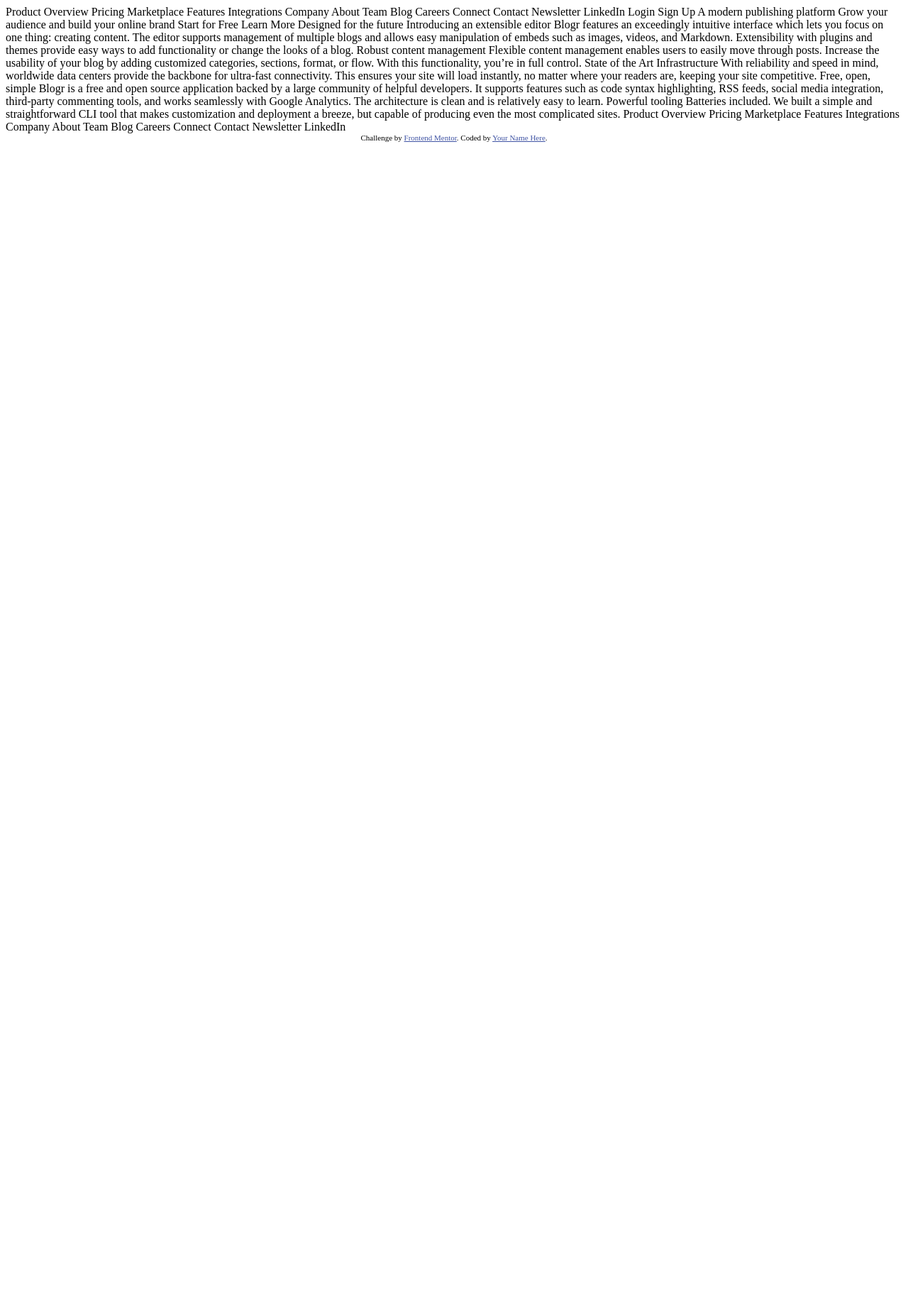
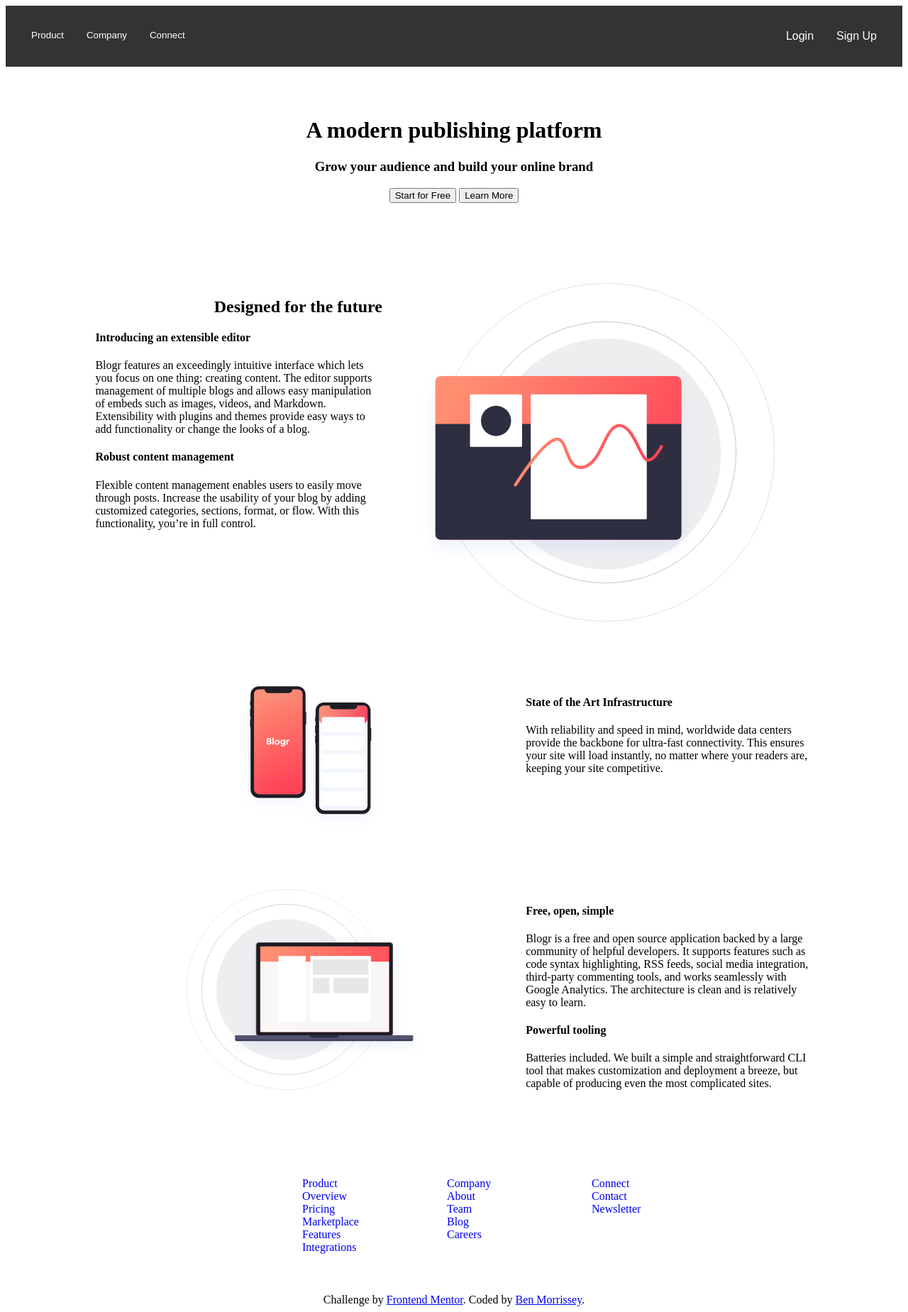
Before and after one commit to bmor2509/blogr, a plain HTML site: page index.html in a window 1280 px wide. Shown: the whole page at 71% size. Before the commit the page ends 800 px from the top, so only its background shows below. Drawn offline with Linux system fonts and the light colour scheme.

Commit message:
Initial structuring of site with minimal css. Not yet responsive

```diff
--- a/index.html
+++ b/index.html
@@ -5,95 +5,178 @@
   <meta name="viewport" content="width=device-width, initial-scale=1.0"> <!-- displays site properly based on user's device -->
 
   <link rel="icon" type="image/png" sizes="32x32" href="./images/favicon-32x32.png">
+  <link rel="stylesheet" href="styles/styles.css">
 
   <title>Frontend Mentor | [Blogr]</title>
 
-  <!-- Feel free to remove these styles or customise in your own stylesheet 👍 -->
-  <style>
-    .attribution { font-size: 11px; text-align: center; }
-    .attribution a { color: hsl(228, 45%, 44%); }
-  </style>
+
+
 </head>
+
 <body>
-  Product
+  <div class="navigation">
 
-  Overview
-  Pricing
-  Marketplace
-  Features
-  Integrations
+      <div class = "dropdown">
+        <button class = "dropdownBtn">
+          Product
+        </button>
+        <div class = "dropdown-content">
+          <a href="#">Overview</a>
+          <a href="#">Pricing</a>
+          <a href="#">Marketplace</a>
+          <a href="#">Features</a>
+          <a href="#">Integrations</a>
+        </div>
+      </div>
 
-  Company
+      <div class = "dropdown">
+        <button class = "dropdownBtn">
+          Company
+        </button>
+        <div class = "dropdown-content">
+          <a href="#">About</a>
+          <a href="#">Team</a>
+          <a href="#">Blog</a>
+          <a href="#">Careers</a>
+        </div>
+      </div>
 
-  About
-  Team
-  Blog
-  Careers
+      <div class = "dropdown">
+        <button class = "dropdownBtn">
+          Connect
+        </button>
+        <div class = "dropdown-content">
+          <a href="#">Contact</a>
+          <a href="#">Newsletter</a>
+          <a href="#">LinkedIn</a>
+        </div>
+      </div>
 
-  Connect
+      <div class = "right-links">
+        <a href = "#">Login</a>
+        <a href = "#">Sign Up</a>
+      </div>
 
-  Contact
-  Newsletter
-  LinkedIn
+  </div>
 
-  Login
-  Sign Up
 
-  A modern publishing platform
-  Grow your audience and build your online brand
 
-  Start for Free
-  Learn More
+  <div class = "title-area">
+    <h1>A modern publishing platform</h1>
+    <h3>Grow your audience and build your online brand</h3>
 
-  Designed for the future
+    <div class= incentives>
+      <button>Start for Free</button>
+      <button>Learn More</button>
+    </div>
 
-  Introducing an extensible editor
-  Blogr features an exceedingly intuitive interface which lets you focus on one thing: creating content.
-  The editor supports management of multiple blogs and allows easy manipulation of embeds such as images,
-  videos, and Markdown. Extensibility with plugins and themes provide easy ways to add functionality or
-  change the looks of a blog.
 
-  Robust content management
-  Flexible content management enables users to easily move through posts. Increase the usability of your blog
-  by adding customized categories, sections, format, or flow. With this functionality, you’re in full control.
+  </div>
 
-  State of the Art Infrastructure
-  With reliability and speed in mind, worldwide data centers provide the backbone for ultra-fast connectivity.
-  This ensures your site will load instantly, no matter where your readers are, keeping your site competitive.
+  <main>
+<div class = "section-one">
 
-  Free, open, simple
-  Blogr is a free and open source application backed by a large community of helpful developers. It supports
-  features such as code syntax highlighting, RSS feeds, social media integration, third-party commenting tools,
-  and works seamlessly with Google Analytics. The architecture is clean and is relatively easy to learn.
+  <div class="section-one-text">
+  <h2>Designed for the future</h2>
 
-  Powerful tooling
-  Batteries included. We built a simple and straightforward CLI tool that makes customization and deployment a breeze, but
-  capable of producing even the most complicated sites.
+  <h4>Introducing an extensible editor</h4>
+  <p>Blogr features an exceedingly intuitive interface which lets you focus on one thing: creating content.
+    The editor supports management of multiple blogs and allows easy manipulation of embeds such as images,
+    videos, and Markdown. Extensibility with plugins and themes provide easy ways to add functionality or
+    change the looks of a blog.</p>
 
-  Product
+  <h4>Robust content management</h4>
+  <p>Flexible content management enables users to easily move through posts. Increase the usability of your blog
+    by adding customized categories, sections, format, or flow. With this functionality, you’re in full control.</p>
 
-  Overview
-  Pricing
-  Marketplace
-  Features
-  Integrations
+  </div>
+<div class = "section-one-image">
+  <img src = "images/illustration-editor-desktop.svg">
+</div>
 
-  Company
 
-  About
-  Team
-  Blog
-  Careers
+</div>
 
-  Connect
+<div class = "section-two">
+  <div class= "section-two-text">
+  <h4>State of the Art Infrastructure</h4>
+  <p>With reliability and speed in mind, worldwide data centers provide the backbone for ultra-fast connectivity.
+    This ensures your site will load instantly, no matter where your readers are, keeping your site competitive.</p>
+  </div>
 
-  Contact
-  Newsletter
-  LinkedIn
+  <div class = "section-two-image">
+    <img src="images/illustration-phones.svg" alt="two phones">
+  </div>
+
+</div>
+
+<div class="section-three">
+  <div class="section-three-text">
+  <h4>Free, open, simple</h4>
+  <p>Blogr is a free and open source application backed by a large community of helpful developers. It supports
+    features such as code syntax highlighting, RSS feeds, social media integration, third-party commenting tools,
+    and works seamlessly with Google Analytics. The architecture is clean and is relatively easy to learn.</p>
+
+  <h4>Powerful tooling</h4>
+  <p>Batteries included. We built a simple and straightforward CLI tool that makes customization and deployment a breeze, but
+    capable of producing even the most complicated sites.</p>
+  </div>
+
+  <div class="section-three-image">
+    <img src="images/illustration-laptop-desktop.svg" alt="laptop">
+  </div>
+
+</div>
+
+</main>
+
+
+<div class = "footer-area">
+
+  <div class= "footer-content">
+
+    <ul>
+      <li><a href = "#">Product</a></li>
+      <li><a href = "#">Overview </a></li>
+      <li><a href = "#">Pricing </a></li>
+      <li><a href = "#">Marketplace </a></li>
+      <li><a href = "#">Features </a></li>
+      <li><a href = "#">Integrations </a></li>
+    </ul>
+    </div>
+
+    <div class= "footer-content">
+
+      <ul>
+
+      <li><a href = "#">Company</a></li>
+      <li><a href = "#">About </a></li>
+      <li><a href = "#">Team</a></li>
+      <li><a href = "#">Blog</a></li>
+      <li><a href = "#">Careers </a></li>
+    </ul>
+    </div>
+
+    <div class= "footer-content">
+
+      <ul>
+       <li><a href = "#">Connect</a></li>
+        <li><a href = "#">Contact</a></li>
+        <li><a href = "#">Newsletter</a></li>
+        <li></li>
+      </ul>
+
+    </div>
+
+</div>
+</div>
+
 
   <div class="attribution">
+    <footer>
     Challenge by <a href="https://www.frontendmentor.io?ref=challenge" target="_blank">Frontend Mentor</a>.
-    Coded by <a href="#">Your Name Here</a>.
+    Coded by <a href="#">Ben Morrissey</a>.
+  </footer>
   </div>
 </body>
 </html>
--- /dev/null
+++ b/styles/styles.css
@@ -0,0 +1,177 @@
+
+/* Navbar container */
+.navigation{
+    overflow: hidden;
+    background-color: #333;
+    font-family: Arial;
+    padding: 20px 20px;
+}
+
+/* Links within the navbar */
+.navigation a{
+    float: left;
+    font-size: 16px;
+    color: white;
+    text-align: center;
+    padding: 14px 16px;
+    text-decoration: none;
+}
+
+.right-links{
+    float: right;
+}
+
+
+/* The dropdown container */
+.dropdown{
+    float: left;
+    overflow: hidden;
+}
+
+/* Dropdown button */
+.dropdown .dropdownBtn{
+    font-size: 16;
+    border: none;
+    outline: none;
+    color: white;
+    padding: 14px 16px;
+    background-color: inherit;
+    font-family: inherit;
+    margin: 0;
+
+}
+
+/* Background color to navbar links on hover */
+.navigation a:hover, .dropdown:hover, .dropdownBtn{
+    background-color: red;
+}
+
+/* Dropdown content that is hidden by default */
+.dropdown-content{
+    display: none;
+    position: absolute;
+    background-color: #f9f9f9;
+    min-width: 160px;
+    box-shadow: 0px 8px 16px 0px rgba(0,0,0,0.2);
+    z-index: 1;
+}
+
+/* Links inside the dropdown box */
+.dropdown-content a{
+float: none;
+color: black;
+padding: 12px 16px;
+text-decoration: none;
+display: block;
+text-align: left;
+}
+
+/* Background color for dropdown links on hover */
+.dropdown-content a:hover{
+    background-color: #ddd;
+}
+
+/* Changes the display of the dropdown on hover to show the menu */
+.dropdown:hover .dropdown-content{
+    display: block;
+}
+
+
+
+
+/* Title Area */
+.title-area{
+    text-align: center;
+    padding: 50px 0 50px 0;
+}
+
+main{
+    text-align: center;
+    padding: 5% 10%;
+}
+
+
+.section-one{
+    display: inline-block;
+}
+.section-one-image img{
+    max-width: 500px;
+
+
+
+}
+
+.section-one-text{
+    width: 40%;
+    float:left;
+    text-align: left;
+
+}
+
+.section-one-text h2{
+text-align: right;
+}
+
+
+.section-two{
+    padding: 80px 0;
+}
+
+.section-two-text{
+    width: 40%;
+    float: right;
+    text-align: left;
+}
+
+.section-two-image img{
+    max-width: 200px;
+}
+
+.section-three-text{
+    width: 40%;
+    float: right;
+    text-align: left;
+}
+
+.section-three-image img{
+    max-width: 350px;
+
+}
+
+
+
+
+
+
+
+
+
+
+
+
+
+.footer-area{
+    text-align: center;
+
+
+}
+
+.footer-content{
+    width:100px;
+    display: inline-block;
+    vertical-align: top;
+    text-align: left;
+    padding: 40px 50px;
+}
+
+.footer-content ul{
+    list-style-type: none;
+}
+
+.footer-content a{
+    text-decoration: none;
+}
+
+.attribution{
+    text-align: center;
+}
```
